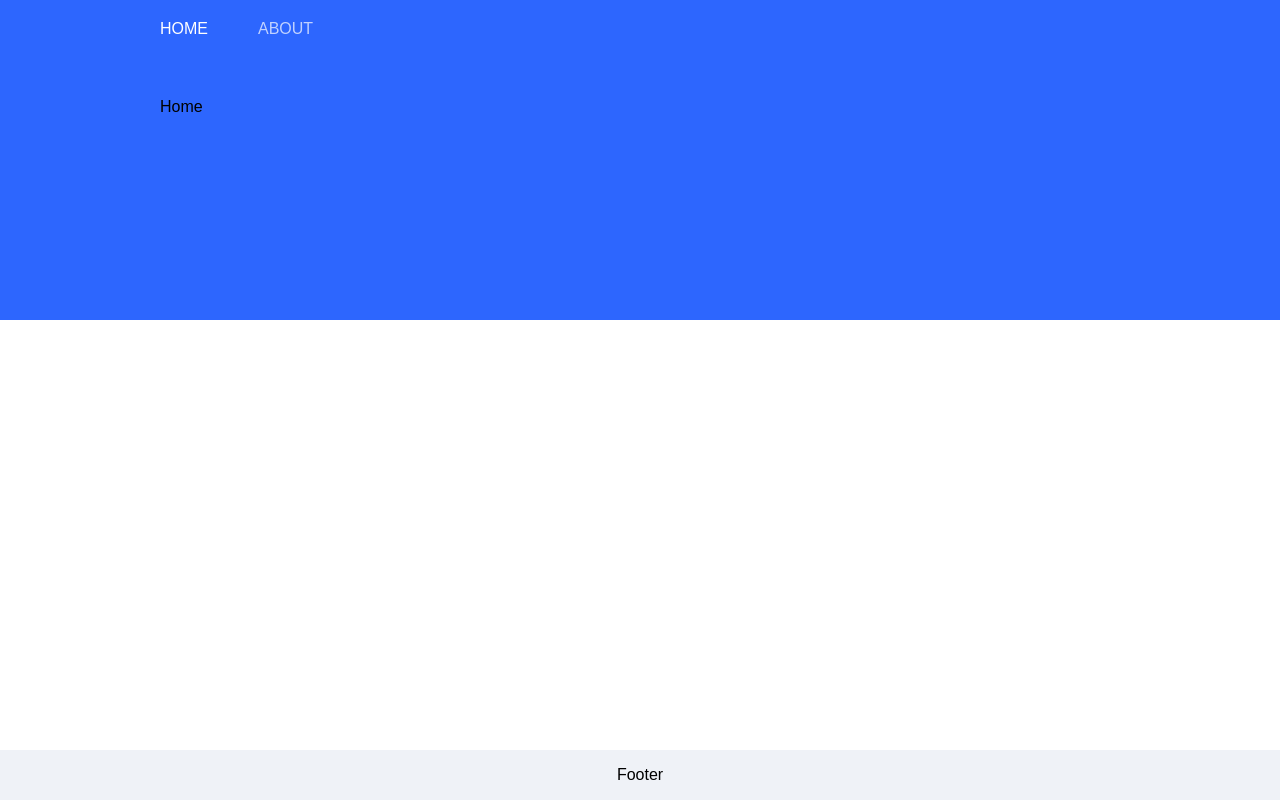
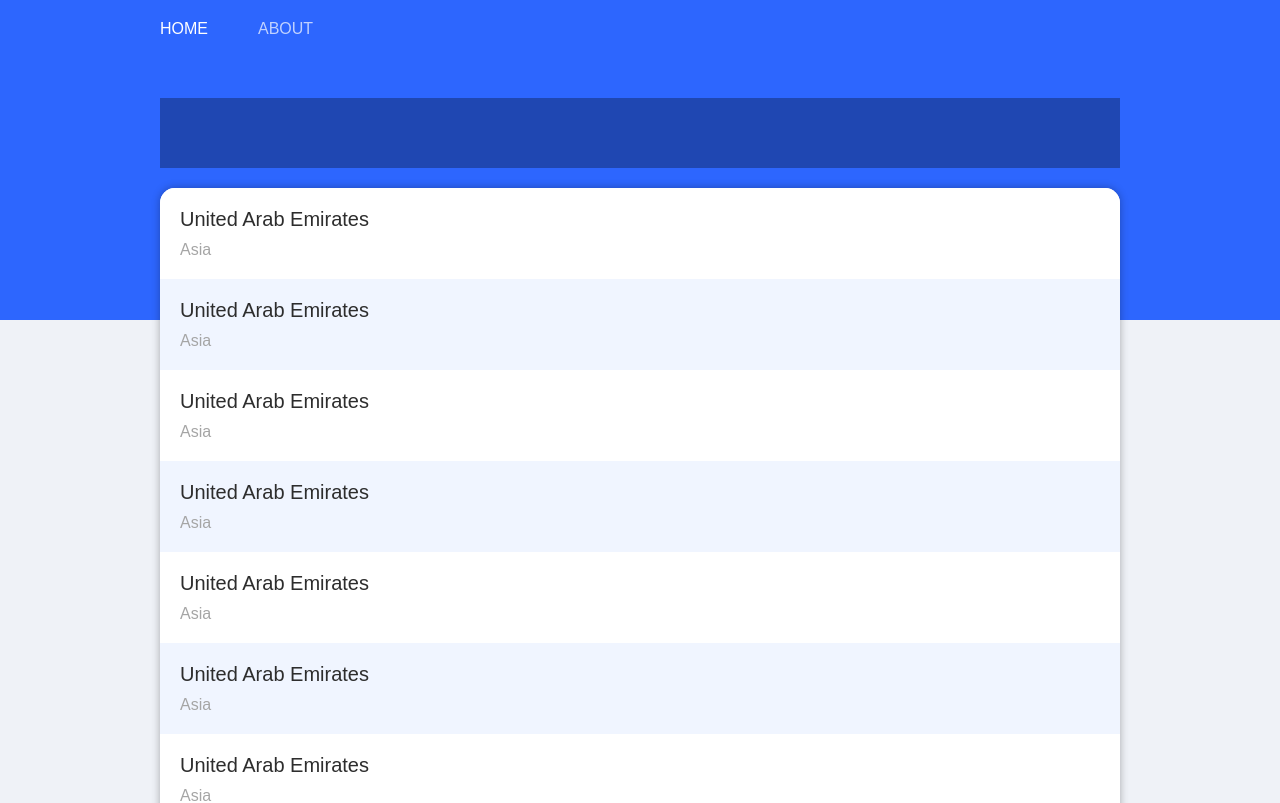
Before and after one commit to pbl-js/countries-app, a React (Create React App) app: page / in a window 1280 px wide. Shown: the top 803 px of the page. Built offline with nearby package versions, Linux system fonts and the light colour scheme.

Commit message:
Create basic list of countries

```diff
--- /dev/null
+++ b/src/components/ListItem/ListItem.tsx
@@ -0,0 +1,40 @@
+import React from "react";
+import styled from "styled-components";
+
+const MainWrapper = styled.li<{ even: boolean }>`
+  list-style: none;
+  padding: 20px;
+  background-color: ${({ theme, even }) =>
+    even ? theme.colors.tertiary : theme.colors.main};
+`;
+
+const NameAndContinent = styled.div`
+  .name {
+    font-size: ${({ theme }) => theme.fontSize.s};
+    font-weight: ${({ theme }) => theme.fontWeight.medium};
+    margin-bottom: 10px;
+  }
+
+  .continent {
+    font-size: ${({ theme }) => theme.fontSize.xs};
+    font-weight: ${({ theme }) => theme.fontWeight.light};
+    color: ${({ theme }) => theme.colors.textSecondary};
+  }
+`;
+
+interface IListItem {
+  even: boolean;
+}
+
+const ListItem: React.FC<IListItem> = ({ even }) => {
+  return (
+    <MainWrapper even={even}>
+      <NameAndContinent>
+        <p className="name">United Arab Emirates</p>
+        <p className="continent">Asia</p>
+      </NameAndContinent>
+    </MainWrapper>
+  );
+};
+
+export default ListItem;
--- /dev/null
+++ b/src/mixins/whiteBox.ts
@@ -0,0 +1,9 @@
+import { css } from "styled-components";
+
+export const whiteBox = css`
+  overflow: hidden;
+  width: 100%;
+  background-color: ${({ theme }) => theme.colors.main};
+  border-radius: ${({ theme }) => theme.borderRadius.secondary};
+  box-shadow: 0 0 8px rgba(0, 0, 0, 0.3);
+`;
--- /dev/null
+++ b/src/pages/Home/Home.style.ts
@@ -0,0 +1,21 @@
+import styled from "styled-components";
+import { whiteBox } from "mixins/whiteBox";
+
+export const MainWrapper = styled.div`
+  width: 100%;
+  height: 100%;
+
+  display: grid;
+  grid-template-columns: 1fr;
+  grid-gap: ${({ theme }) => theme.mainPadding};
+`;
+
+export const Search = styled.div`
+  width: 100%;
+  height: 70px;
+  background-color: rgba(0, 0, 0, 0.3);
+`;
+
+export const ListWrapper = styled.ul`
+  ${whiteBox}
+`;
--- a/src/pages/Home/Home.tsx
+++ b/src/pages/Home/Home.tsx
@@ -1,8 +1,27 @@
 import React from "react";
 import { RouteComponentProps } from "react-router-dom";
 
+import { MainWrapper, Search, ListWrapper } from "./Home.style";
+import ListItem from "components/ListItem/ListItem";
+
 const Home: React.FC<RouteComponentProps> = () => {
-  return <div>Home</div>;
+  return (
+    <MainWrapper>
+      <Search />
+      <ListWrapper>
+        <ListItem even={false} />
+        <ListItem even={true} />
+        <ListItem even={false} />
+        <ListItem even={true} />
+        <ListItem even={false} />
+        <ListItem even={true} />
+        <ListItem even={false} />
+        <ListItem even={true} />
+        <ListItem even={false} />
+        <ListItem even={true} />
+      </ListWrapper>
+    </MainWrapper>
+  );
 };
 
 export default Home;
--- a/src/theme/GlobalStyle.ts
+++ b/src/theme/GlobalStyle.ts
@@ -13,7 +13,7 @@ const GlobalStyle = createGlobalStyle`
     body {
         font-family: "Montserrat", sans-serif;
         font-size: 1.6rem;
-        background-color: ${({ theme }) => theme.colors.main};
+        background-color: ${({ theme }) => theme.colors.secondary};
         color: ${({ theme }) => theme.colors.textPrimary};
     }
 `;
--- a/src/theme/theme.ts
+++ b/src/theme/theme.ts
@@ -4,16 +4,17 @@ const theme: DefaultTheme = {
   colors: {
     main: "#ffffff",
     secondary: "#EFF2F7",
+    tertiary: "#f0f5ff",
 
     blue: "#2D66FE",
 
-    textPrimary: "7F7F7F",
-    textSecondary: "C4C4C4",
+    textPrimary: "#2d2d2d",
+    textSecondary: "#a5a5a5",
   },
   borderRadius: {
-    main: "20px",
-    secondary: "50px",
-    tertiary: "100px",
+    main: "50px",
+    secondary: "15px",
+    tertiary: "20px",
   },
   fontSize: {
     xxxs: "1.2rem",
--- a/src/theme/themeDeclaration.ts
+++ b/src/theme/themeDeclaration.ts
@@ -5,6 +5,7 @@ declare module "styled-components" {
     colors: {
       main: string;
       secondary: string;
+      tertiary: string;
 
       blue: string;
 
```
